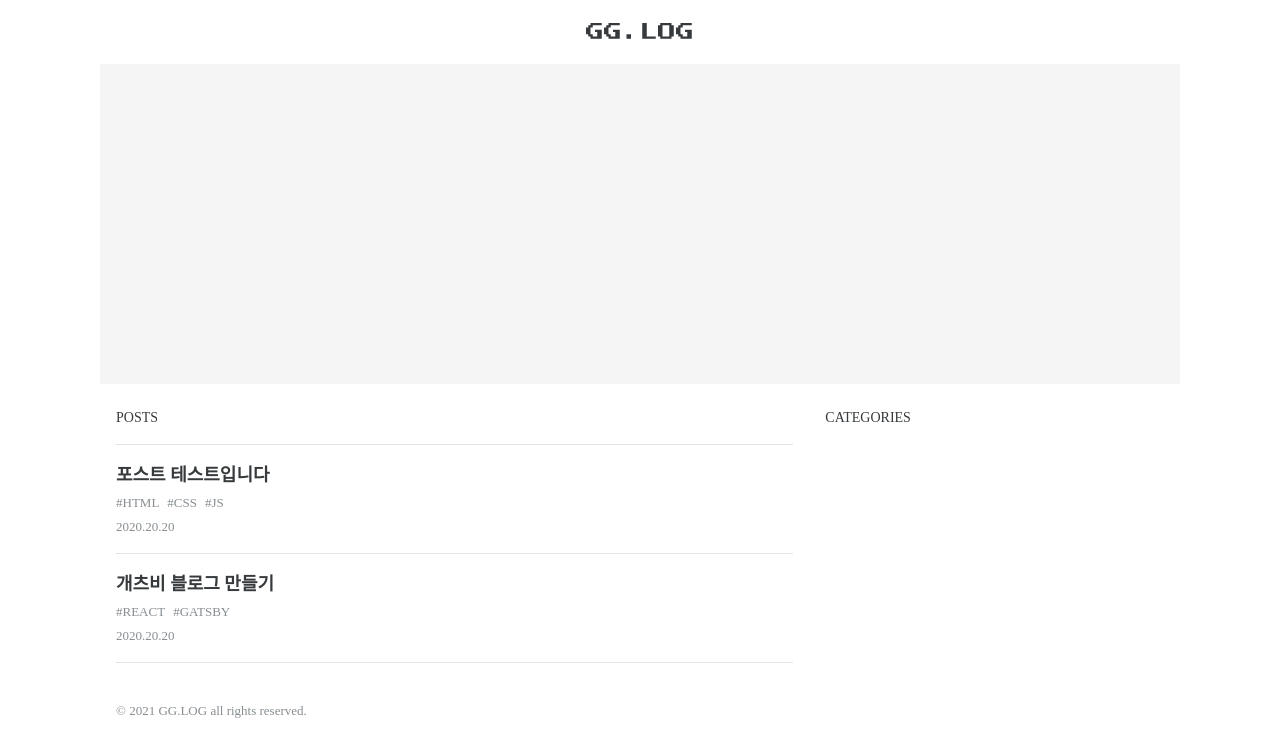
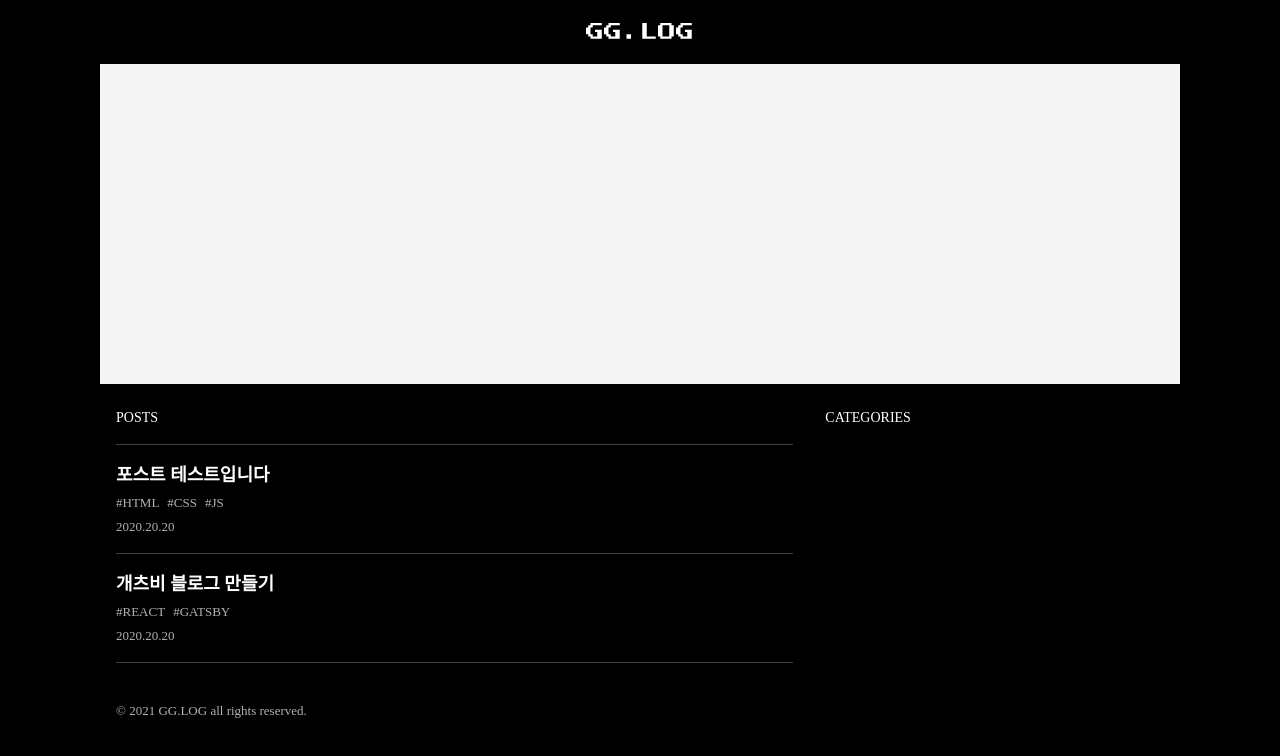
Before and after one commit to lexie-kaia/devlog, a Gatsby site: page / in a window 1280 px wide. Built offline with nearby package versions, Linux system fonts and the light colour scheme; Gatsby itself is replaced by a stand-in of ours; a web font is replaced by a local one.

Commit message:
add themes

```diff
--- a/src/styles/global.tsx
+++ b/src/styles/global.tsx
@@ -22,6 +22,7 @@
         }
 
         body {
+          background: ${theme.color.backMain};
           color: ${theme.color.textPrime};
           font-family: 'Spoqa Han Sans Neo', 'sans-serif';
           line-height: 1;
--- a/src/styles/themes.ts
+++ b/src/styles/themes.ts
@@ -16,3 +16,45 @@
     ...breakpoint,
   },
 };
+
+export const softDark = {
+  color: {
+    backMain: '#202124',
+    backSub: '#303134',
+    line: '#3C4043',
+    textPrime: '#bdc1c6',
+    textSecond: '#969ba1',
+    highlight: '#4c80f1',
+  },
+  breakpoint: {
+    ...breakpoint,
+  },
+};
+
+export const neutralLight = {
+  color: {
+    backMain: '#ffffff',
+    backSub: '#fafafa',
+    line: '#eaeaea',
+    textPrime: '#111111',
+    textSecond: '#696969',
+    highlight: '#0060ff',
+  },
+  breakpoint: {
+    ...breakpoint,
+  },
+};
+
+export const neutralDark = {
+  color: {
+    backMain: '#000000',
+    backSub: '#1d1d1d',
+    line: '#414141',
+    textPrime: '#ffffff',
+    textSecond: '#b2b2b2',
+    highlight: '#0060ff',
+  },
+  breakpoint: {
+    ...breakpoint,
+  },
+};
```
Also changed, not shown: src/components/common/layout.tsx (+7 -2 lines).
